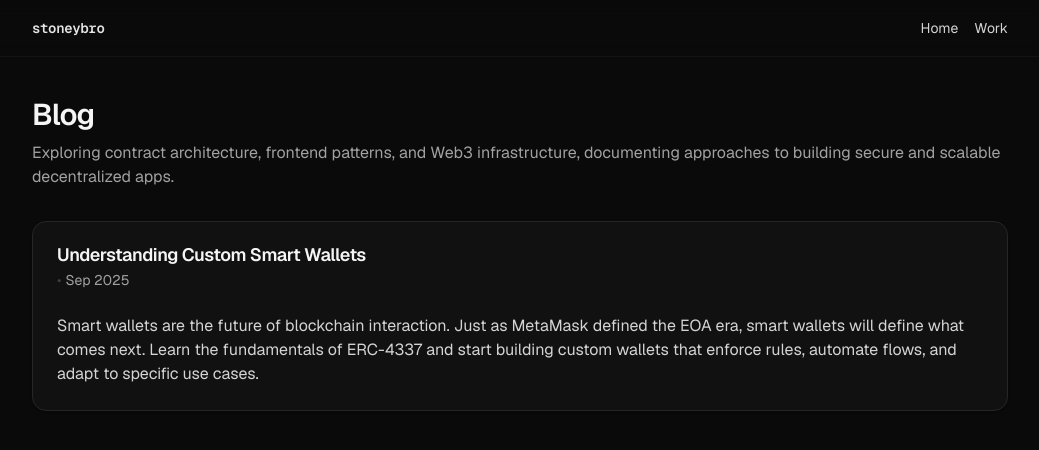
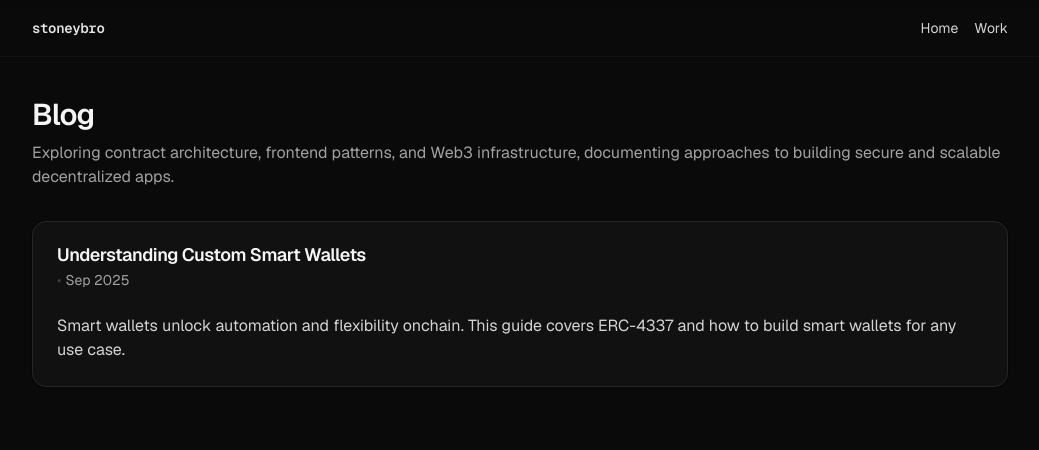
Before and after one commit to Stoneybro/my-portfolio, a Next.js app: page /blog in a window 1280 px wide. Shown: the top 450 px of the page, without its empty margins (120-1159 px from the left). Built offline with nearby package versions, Linux system fonts and the light colour scheme.

Commit message:
change the excerpt

```diff
--- a/src/app/blog/posts.ts
+++ b/src/app/blog/posts.ts
@@ -14,7 +14,7 @@ export const posts: Post[] = [
     date: "Sep 2025",
     image:"csm.png",
     excerpt:
-      "Smart wallets are the future of blockchain interaction. Just as MetaMask defined the EOA era, smart wallets will define what comes next. Learn the fundamentals of ERC-4337 and start building custom wallets that enforce rules, automate flows, and adapt to specific use cases.",
+      "Smart wallets unlock automation and flexibility onchain. This guide covers ERC-4337 and how to build  smart wallets for any use case.",
 
     mdxPath: "understanding-custom-smart-wallets.mdx",
   },
```
